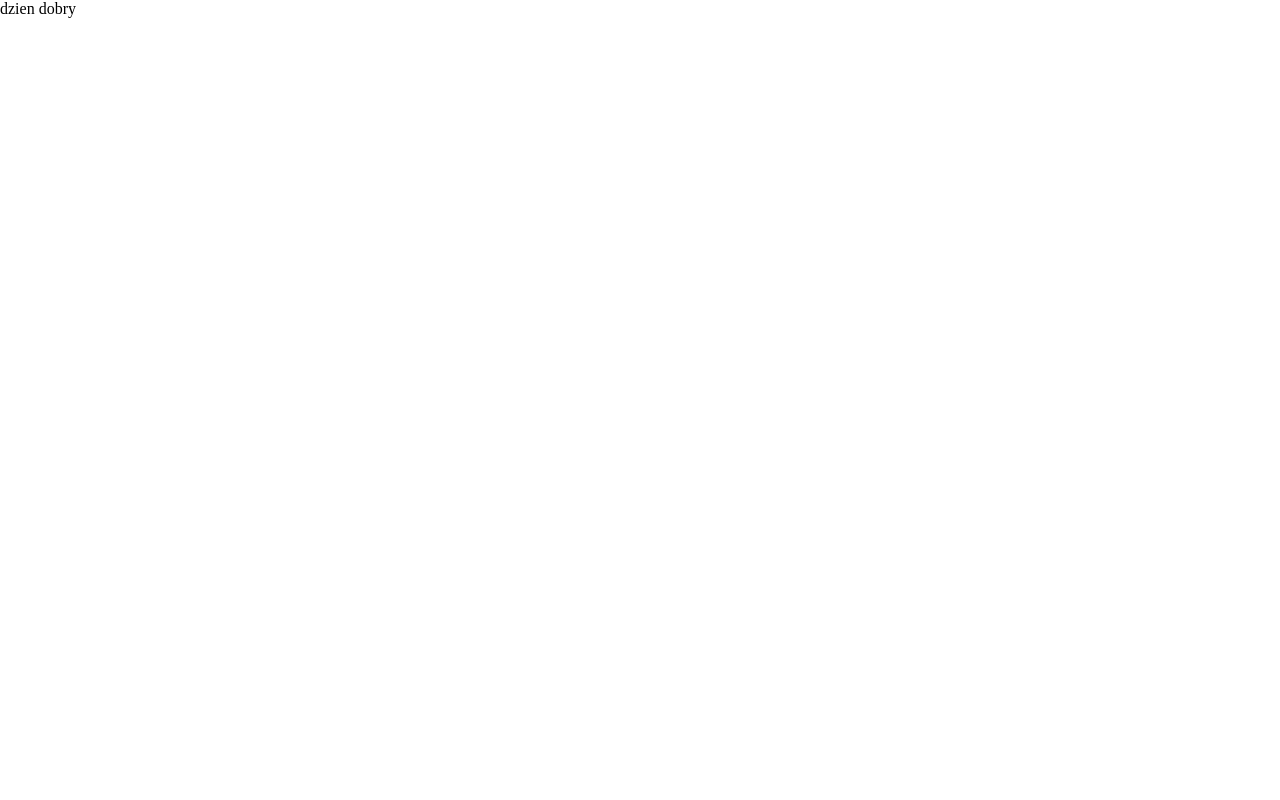
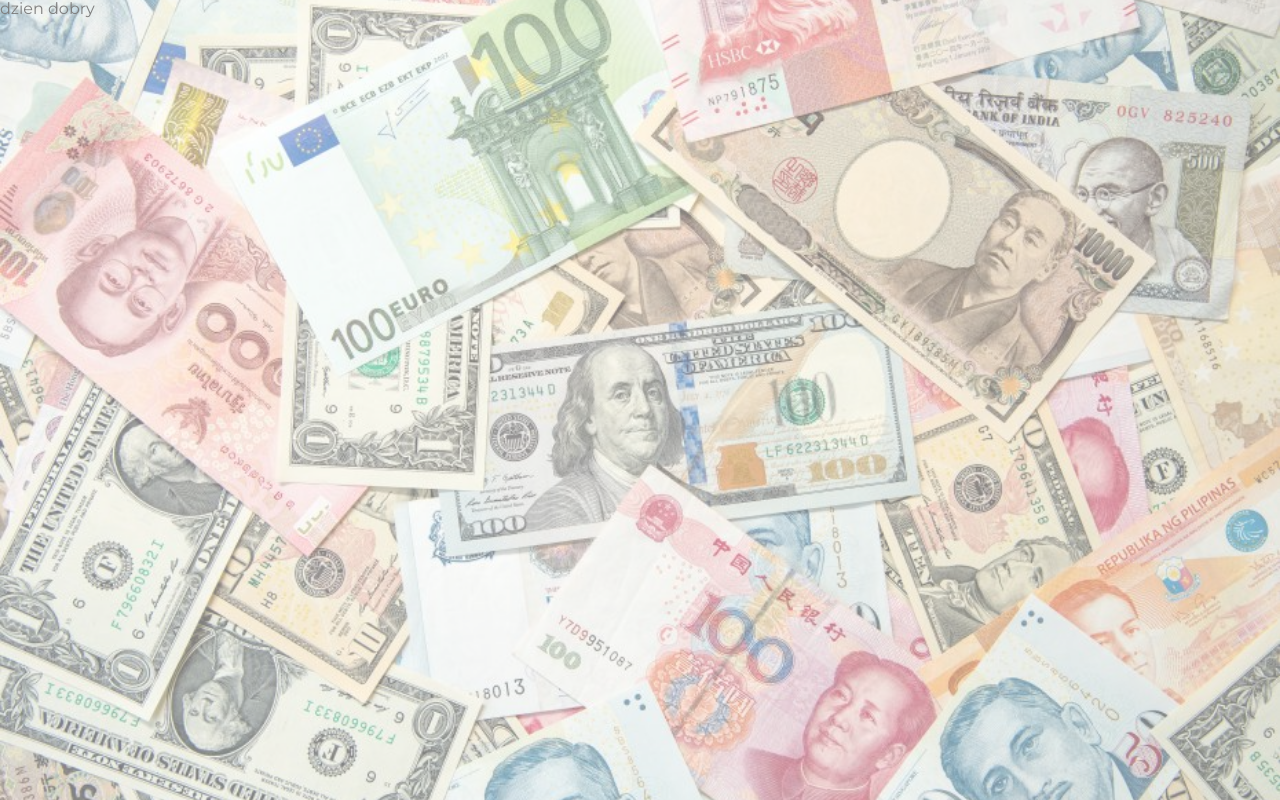
Before and after one commit to Gosia-Magdzik/kantor-react, a React (Create React App) app: page / in a window 1280 px wide. Built offline with nearby package versions, Linux system fonts and the light colour scheme.

Commit message:
description out

```diff
--- a/public/index.html
+++ b/public/index.html
@@ -5,10 +5,6 @@
     <link rel="icon" href="%PUBLIC_URL%/favicon.ico" />
     <meta name="viewport" content="width=device-width, initial-scale=1" />
     <meta name="theme-color" content="#000000" />
-    <meta
-      name="description"
-      content="Web site created using create-react-app"
-    />
     <link rel="apple-touch-icon" href="%PUBLIC_URL%/logo192.png" />
     <link href="https://fonts.googleapis.com/css2?family=Montserrat:ital,wght@0,400;0,700;1,400&display=swap" rel="stylesheet">
     <!--
@@ -25,7 +21,7 @@
       work correctly both with client-side routing and a non-root public URL.
       Learn how to configure a non-root public URL by running `npm run build`.
     -->
-    <title>React App</title>
+    <title>Kantor w React.js</title>
     <link rel="stylesheet" href="https://cdnjs.cloudflare.com/ajax/libs/normalize/8.0.1/normalize.min.css" integrity="sha512-NhSC1YmyruXifcj/KFRWoC561YpHpc5Jtzgvbuzx5VozKpWvQ+4nXhPdFgmx8xqexRcpAglTj9sIBWINXa8x5w==" crossorigin="anonymous" referrerpolicy="no-referrer" />
   </head>
   <body>
--- a/src/index.css
+++ b/src/index.css
@@ -5,7 +5,7 @@
   box-sizing: inherit;
 }
 
-.body {
+#root {
   font-family: 'Montserrat', sans-serif;
   background-image: url("../images/currency.jpg");
   opacity: .5;
```
